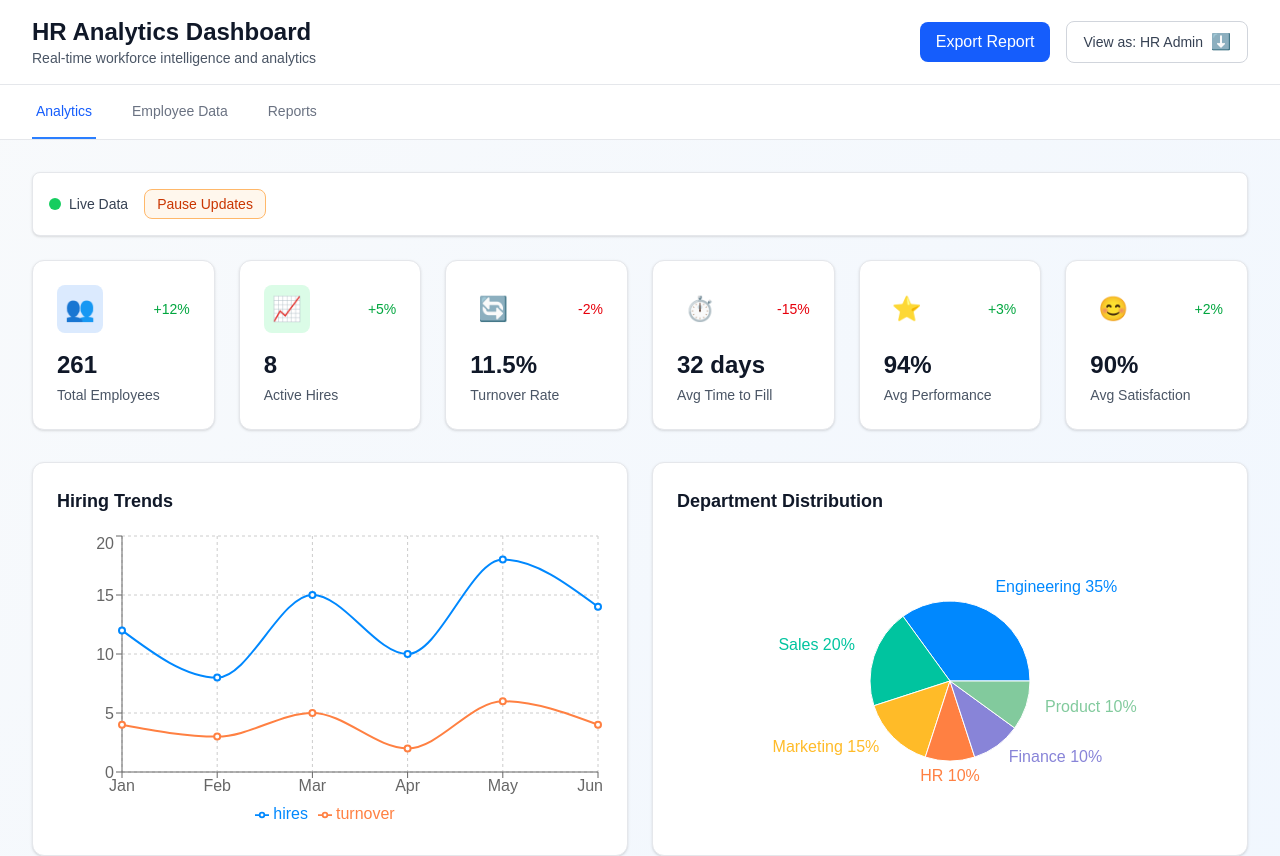
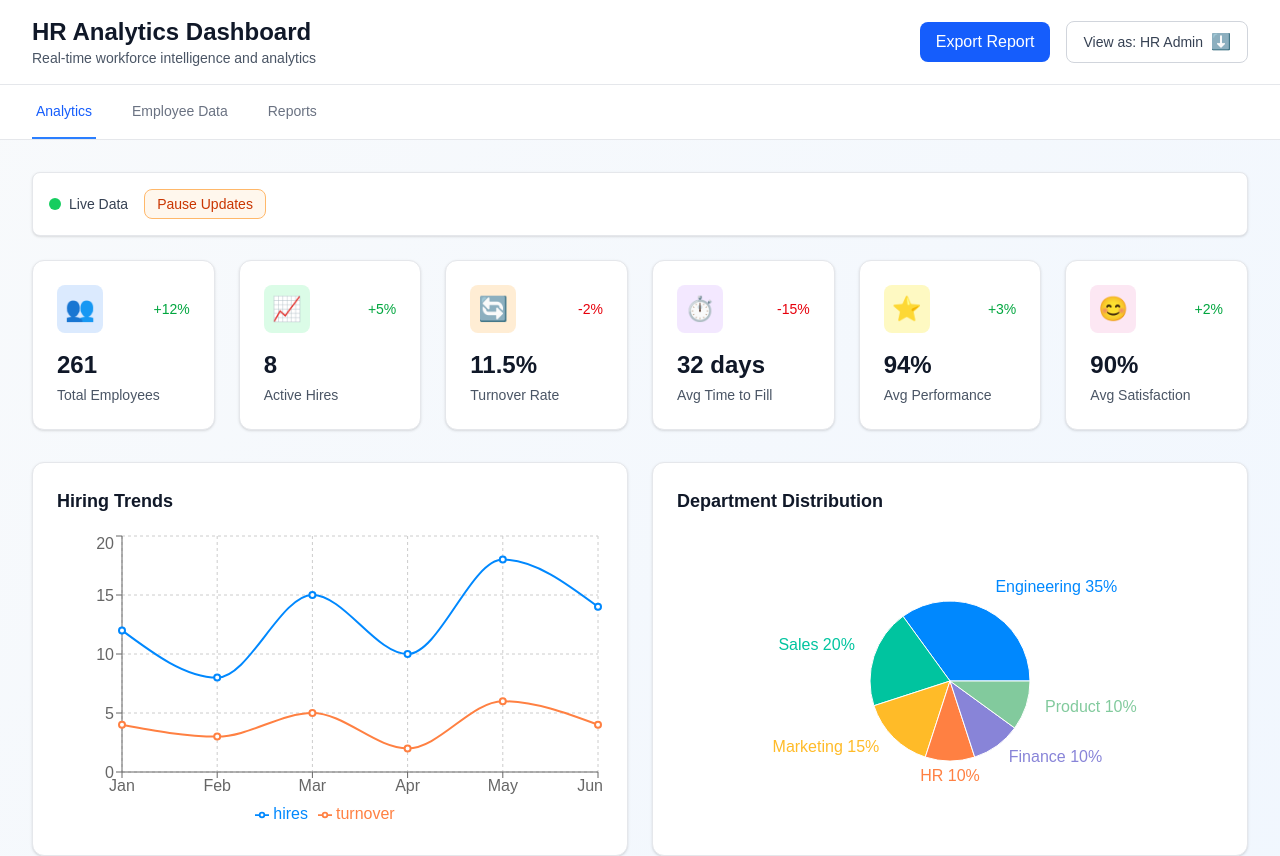
Before and after one commit to raminlord/ramindev, a Next.js app: page /projects/saas-dashboard in a window 1280 px wide. Shown: the top 856 px of the page. Built offline with nearby package versions, Linux system fonts and the light colour scheme.

Commit message:
fix try 03-040720-15:47

```diff
--- a/src/app/projects/saas-dashboard/components/metricsgrid.tsx
+++ b/src/app/projects/saas-dashboard/components/metricsgrid.tsx
@@ -16,6 +16,7 @@ export default function MetricsGrid() {
       trend: 'up',
       icon: '👥',
       color: 'blue',
+      bgColor: 'bg-blue-100',
     },
     {
       title: 'Active Hires',
@@ -24,6 +25,7 @@ export default function MetricsGrid() {
       trend: 'up',
       icon: '📈',
       color: 'green',
+      bgColor: 'bg-green-100',
     },
     {
       title: 'Turnover Rate',
@@ -32,6 +34,7 @@ export default function MetricsGrid() {
       trend: 'down',
       icon: '🔄',
       color: 'orange',
+      bgColor: 'bg-orange-100',
     },
     {
       title: 'Avg Time to Fill',
@@ -40,6 +43,7 @@ export default function MetricsGrid() {
       trend: 'down',
       icon: '⏱️',
       color: 'purple',
+      bgColor: 'bg-purple-100',
     },
     {
       title: 'Avg Performance',
@@ -48,6 +52,7 @@ export default function MetricsGrid() {
       trend: 'up',
       icon: '⭐',
       color: 'yellow',
+      bgColor: 'bg-yellow-100',
     },
     {
       title: 'Avg Satisfaction',
@@ -56,6 +61,7 @@ export default function MetricsGrid() {
       trend: 'up',
       icon: '😊',
       color: 'pink',
+      bgColor: 'bg-pink-100',
     },
   ];
 
@@ -88,14 +94,14 @@ export default function MetricsGrid() {
       initial="hidden"
       animate="visible"
     >
-      {metricCards.map((metric, index) => (
+      {metricCards.map((metric) => (
         <motion.div
           key={metric.title}
           variants={itemVariants}
           className="bg-white rounded-xl shadow-sm border border-gray-200 p-6 hover:shadow-md transition-shadow duration-200"
         >
           <div className="flex items-center justify-between mb-4">
-            <div className={`text-2xl bg-${metric.color}-100 p-2 rounded-lg`}>
+            <div className={`text-2xl ${metric.bgColor} p-2 rounded-lg`}>
               {metric.icon}
             </div>
             <div className={`text-sm font-medium ${
--- a/src/app/projects/saas-dashboard/demo/page.tsx
+++ b/src/app/projects/saas-dashboard/demo/page.tsx
@@ -2,6 +2,7 @@
 
 import React from 'react';
 import Link from 'next/link';
+import { motion } from 'framer-motion'; // ✅ اضافه کردن import
 
 export default function DemoPage() {
   return (
```
